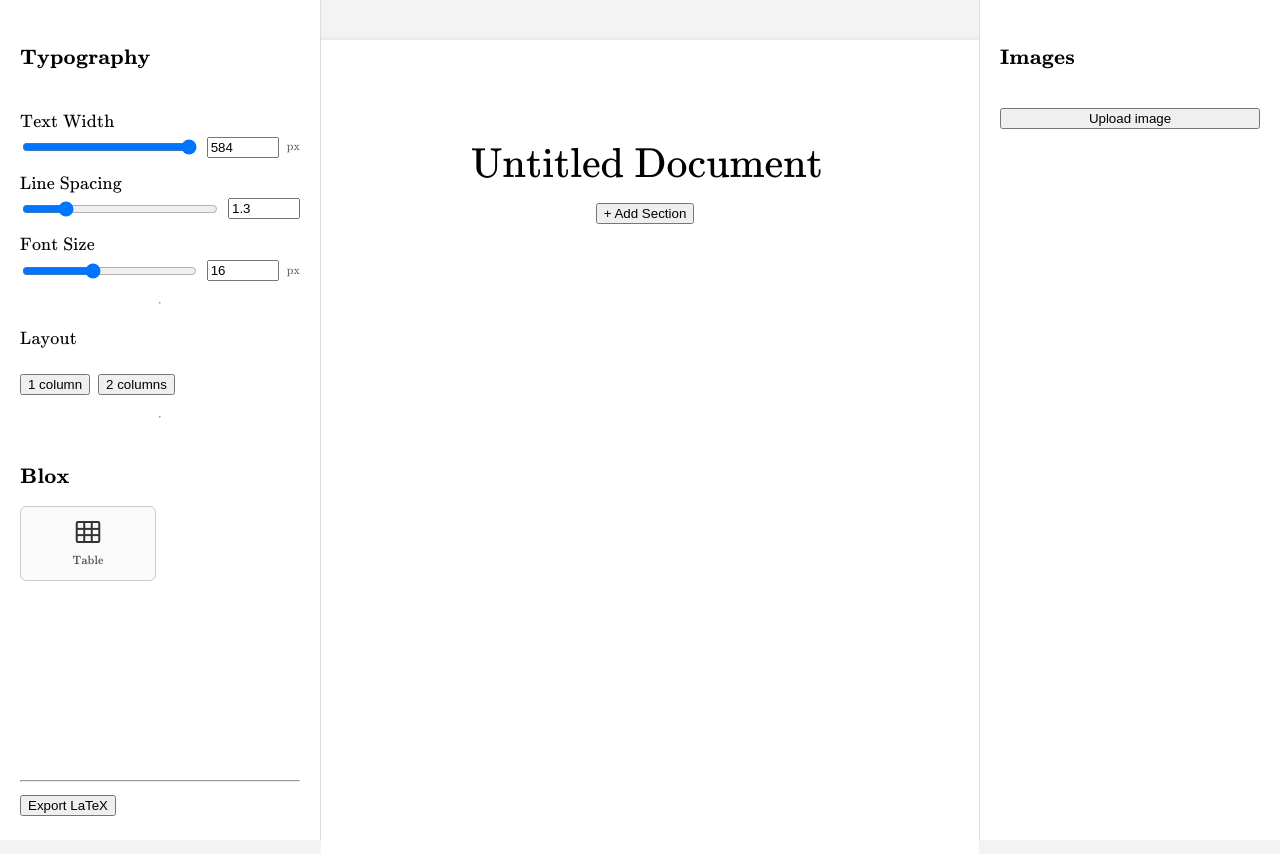
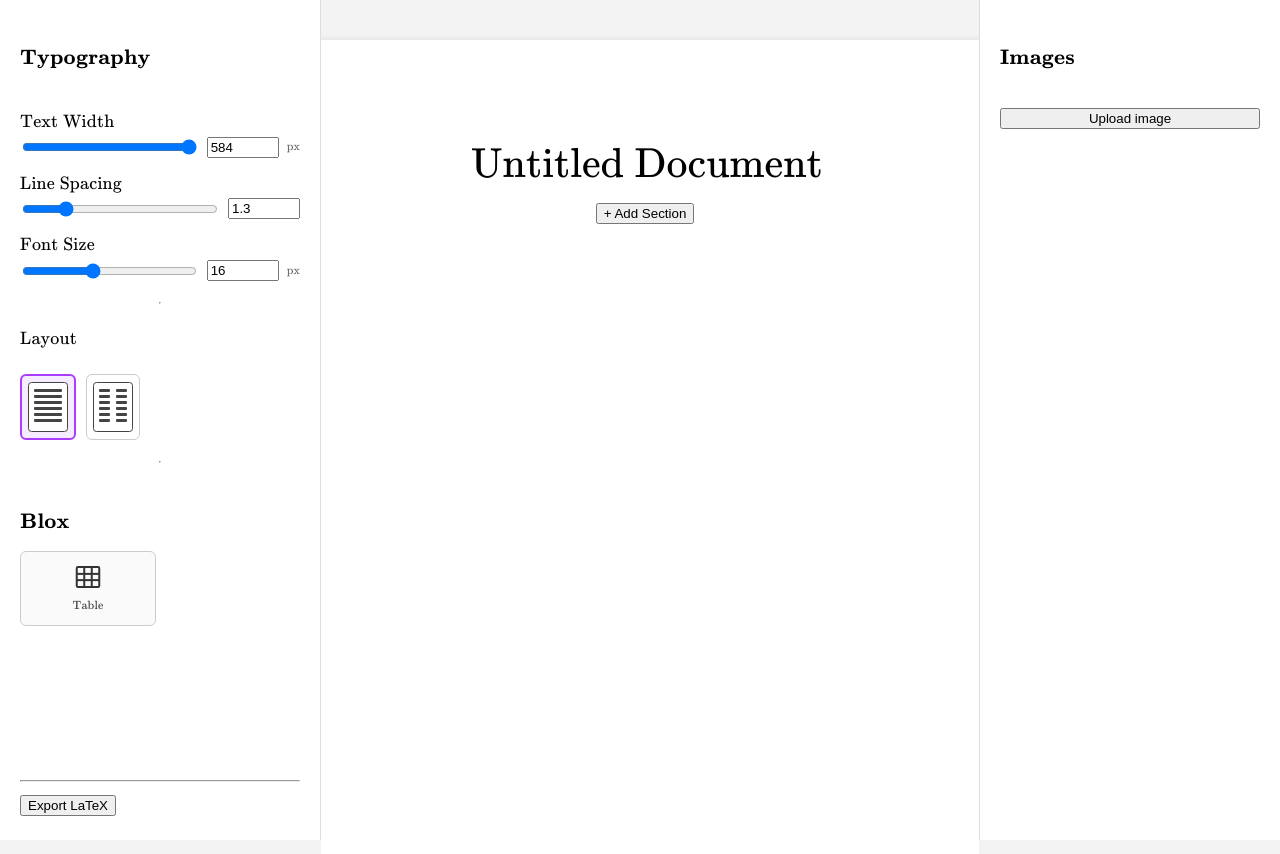
Before and after one commit to KevHamm/blox, a React (Vite) app in the folder frontend/: page / in a window 1280 px wide. Shown: the top 854 px of the page. Built offline with nearby package versions, Linux system fonts and the light colour scheme.

Commit message:
New README. Images now always centered when dragging. Changed layout buttons to icons.

```diff
--- a/frontend/src/App.tsx
+++ b/frontend/src/App.tsx
@@ -19,6 +19,7 @@ import {
   useDraggable,
   MeasuringStrategy
 } from "@dnd-kit/core";
+import { getEventCoordinates } from "@dnd-kit/utilities";
 
 import {
   CONTENT_WIDTH,
@@ -96,6 +97,21 @@ const clamp = (v: number, min: number, max: number) =>
 
 // A freshly dropped image fills the whole column width.
 const DEFAULT_FIG_WIDTH = 1;
+
+// Keep the drag preview centered on the cursor, so the pointer (what the drop
+// zones actually test against) sits in the middle of the image being placed.
+const snapCenterToCursor = ({ activatorEvent, draggingNodeRect, transform }: any) => {
+  if (draggingNodeRect && activatorEvent) {
+    const coords = getEventCoordinates(activatorEvent);
+    if (!coords) return transform;
+    return {
+      ...transform,
+      x: transform.x + coords.x - draggingNodeRect.left - draggingNodeRect.width / 2,
+      y: transform.y + coords.y - draggingNodeRect.top - draggingNodeRect.height / 2
+    };
+  }
+  return transform;
+};
 
 // Prefer real drop slots over the enclosing column/document droppables, so a
 // zone always wins (and highlights/accepts) when the pointer is inside it.
@@ -223,6 +239,30 @@ function TableGlyph() {
       <line x1="3" y1="14.5" x2="21" y2="14.5" />
       <line x1="9" y1="4" x2="9" y2="20" />
       <line x1="15" y1="4" x2="15" y2="20" />
+    </svg>
+  );
+}
+
+/* A page glyph filled with solid text blocks, in one or two columns. */
+function LayoutIcon({ columns }: { columns: number }) {
+  const pageW = 40, pageH = 50, pad = 6, top = 7, lineH = 3, gap = 3, rows = 6;
+  const bars: any[] = [];
+  if (columns === 1) {
+    const w = pageW - pad * 2;
+    for (let i = 0; i < rows; i++)
+      bars.push(<rect key={i} x={pad} y={top + i * (lineH + gap)} width={w} height={lineH} rx={1} fill="currentColor" />);
+  } else {
+    const colW = (pageW - pad * 3) / 2;
+    for (const c of [0, 1]) {
+      const x = pad + c * (colW + pad);
+      for (let i = 0; i < rows; i++)
+        bars.push(<rect key={`${c}-${i}`} x={x} y={top + i * (lineH + gap)} width={colW} height={lineH} rx={1} fill="currentColor" />);
+    }
+  }
+  return (
+    <svg width={pageW} height={pageH} viewBox={`0 0 ${pageW} ${pageH}`}>
+      <rect x={0.5} y={0.5} width={pageW - 1} height={pageH - 1} rx={3} fill="white" stroke="currentColor" strokeWidth={1} />
+      {bars}
     </svg>
   );
 }
@@ -1116,25 +1156,29 @@ export default function App() {
 
           <label>Layout</label>
 
-          <div style={{ display: "flex", gap: 8, marginTop: 8 }}>
-            <button
-              onClick={() =>
-                setLayout({ ...layout, columns: 1 })
-              }
-            >
-              1 column
-            </button>
-
-            <button
-              onClick={() =>
-                setLayout({ ...layout, columns: 2 })
-              }
-            >
-              2 columns
-            </button>
-
-
-
+          <div style={{ display: "flex", gap: 10, marginTop: 8 }}>
+            {[1, 2].map((c) => (
+              <button
+                key={c}
+                onClick={() => setLayout({ ...layout, columns: c })}
+                title={c === 1 ? "One column" : "Two columns"}
+                style={{
+                  padding: 6,
+                  lineHeight: 0,
+                  cursor: "pointer",
+                  borderRadius: 6,
+                  color: "#444",
+                  border:
+                    layout.columns === c
+                      ? "2px solid var(--accent)"
+                      : "1px solid #ccc",
+                  background:
+                    layout.columns === c ? "var(--accent-bg)" : "white"
+                }}
+              >
+                <LayoutIcon columns={c} />
+              </button>
+            ))}
           </div>
 
           <hr />
@@ -1244,8 +1288,8 @@ export default function App() {
         </div>
       </div>
 
-      {/* Floating preview of whatever is being dragged. */}
-      <DragOverlay dropAnimation={null}>
+      {/* Floating preview of whatever is being dragged, centered on the cursor. */}
+      <DragOverlay dropAnimation={null} modifiers={[snapCenterToCursor]}>
         {activeDragSrc ? (
           <img
             src={activeDragSrc}
```
Also changed, not shown: 1 other file (tests, documents, lock files or other folders).
